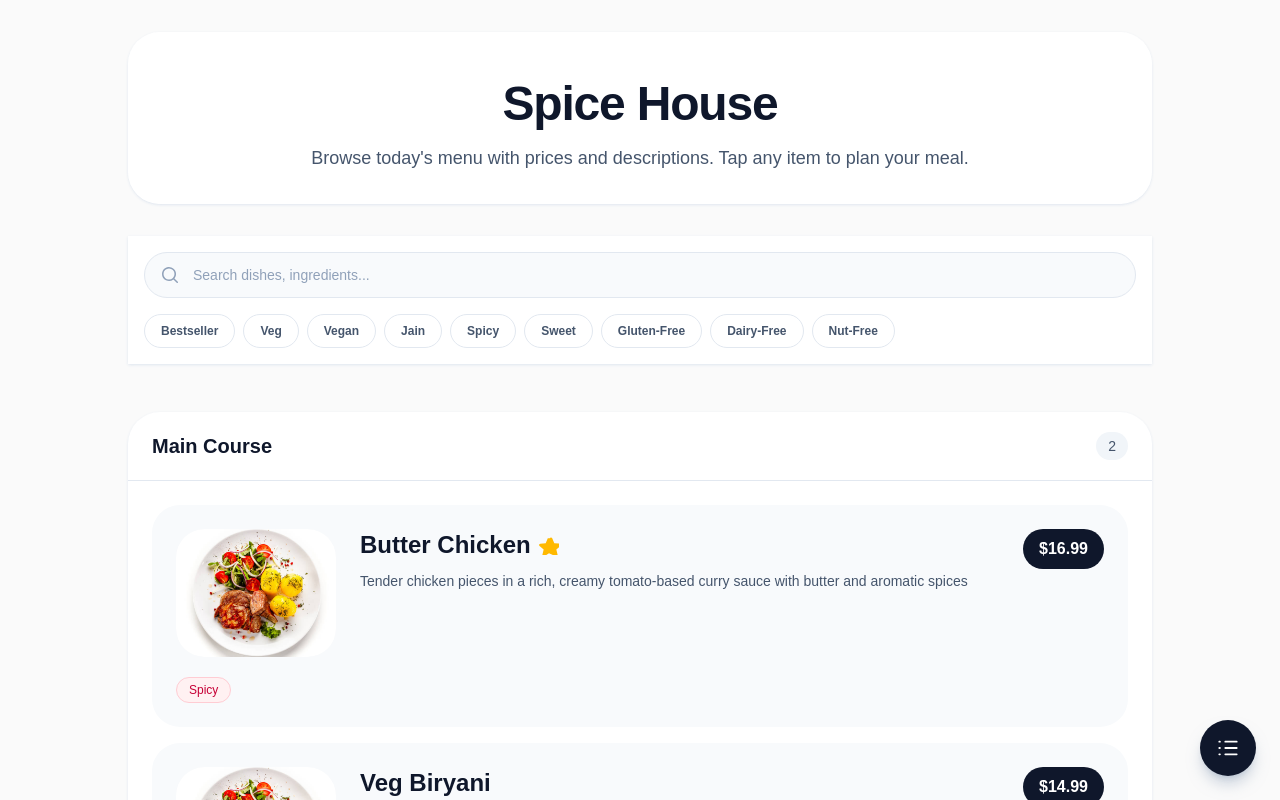
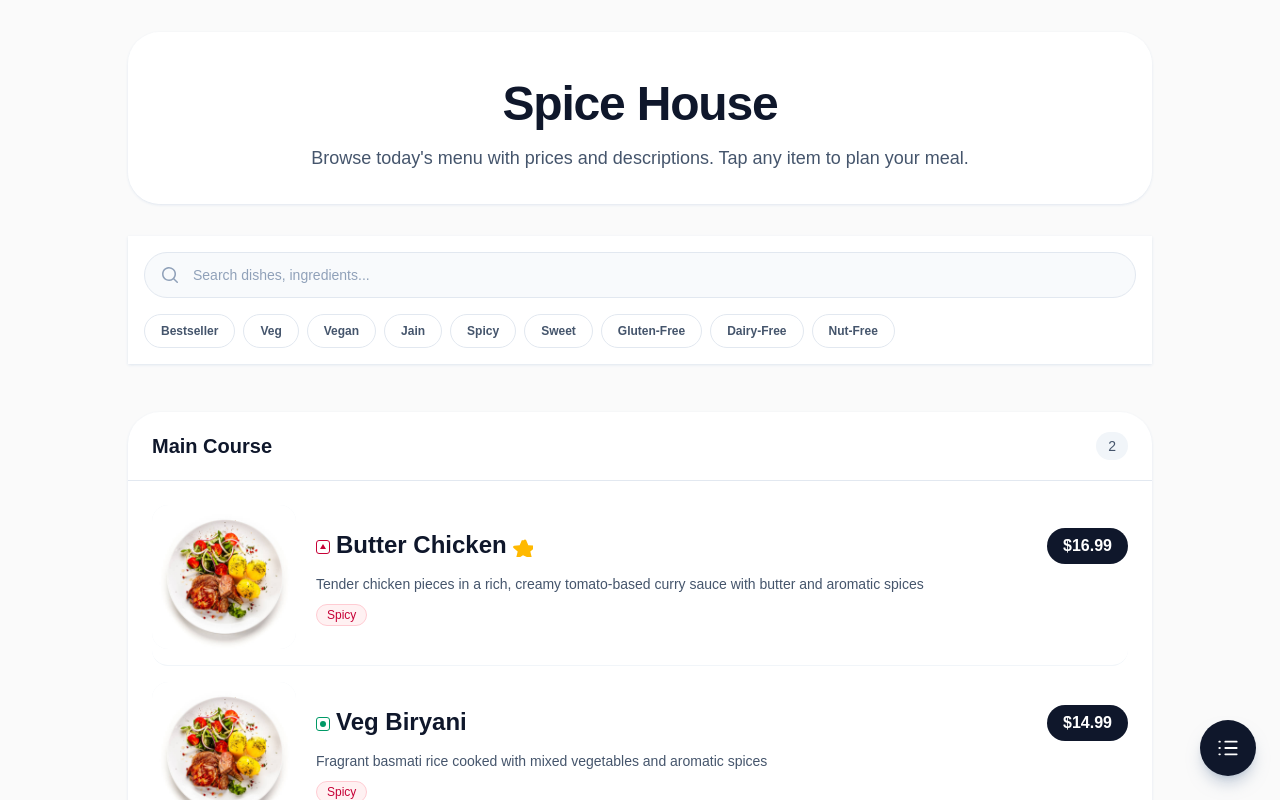
Before and after one commit to Saaaaaad3/Platerra_NextJs, a Next.js app in the folder my-app/: page /restaurant/menu/1 in a window 1280 px wide. Shown: the top 800 px of the page. Built offline with nearby package versions, Linux system fonts and the light colour scheme.

Commit message:
UI look changes

```diff
--- a/my-app/app/restaurant/menu/[restaurantId]/MenuView.tsx
+++ b/my-app/app/restaurant/menu/[restaurantId]/MenuView.tsx
@@ -68,35 +68,46 @@ export default function MenuView({ menuByCategory }: MenuViewProps) {
                 {items.length}
               </span>
             </summary>
-            <div className="space-y-3 px-3 py-3 sm:space-y-4 sm:px-6 sm:py-6">
+            <div className="divide-y divide-slate-100 px-3 py-1 sm:px-6 sm:py-2">
               {items.map((item) => (
                 <button
                   key={item.itemId}
                   type="button"
                   onClick={() => setSelectedItem(item)}
-                  className="w-full overflow-hidden rounded-[1.75rem] bg-slate-50 p-3 text-left transition active:scale-[0.99] active:bg-slate-100 sm:p-6"
+                  className="flex w-full items-center gap-4 rounded-2xl py-4 text-left transition active:bg-slate-50 sm:gap-5"
                 >
-                  <div className="flex flex-col gap-3 sm:flex-row sm:items-start sm:gap-6">
-                    <div className="relative h-28 w-full overflow-hidden rounded-[1.75rem] bg-slate-100 sm:h-32 sm:w-40 sm:flex-shrink-0">
+                  <div className="relative h-32 w-32 flex-shrink-0 overflow-hidden rounded-2xl bg-slate-100 sm:h-36 sm:w-36">
                     <Image
                       src={item.itemImages?.[0] ?? "/img/DummyDishImage.jpg"}
                       alt={`${item.itemName} thumbnail`}
                       fill
                       className="object-cover"
+                      sizes="(min-width: 640px) 9rem, 8rem"
                     />
                   </div>
 
-                    <div className="flex-1">
-                      <div className="flex flex-col gap-2 sm:flex-row sm:items-start sm:justify-between sm:gap-4">
-                        <div>
-                          <h2 className="flex items-center gap-2 text-lg font-semibold text-slate-900 sm:text-2xl">
+                  <div className="min-w-0 flex-1">
+                    <div className="flex items-start justify-between gap-3">
+                    <h2 className="text-lg font-semibold leading-snug text-slate-900 sm:text-2xl">
+                      <span
+                        className={`mr-1.5 inline-flex h-3.5 w-3.5 items-center justify-center rounded-[3px] border align-middle ${
+                          item.itemIsVeg ? "border-emerald-600" : "border-rose-700"
+                        }`}
+                        aria-label={item.itemIsVeg ? "Vegetarian" : "Non-vegetarian"}
+                      >
+                        {item.itemIsVeg ? (
+                          <span className="h-1.5 w-1.5 rounded-full bg-emerald-600" />
+                        ) : (
+                          <span className="h-0 w-0 border-x-[3px] border-b-[5px] border-x-transparent border-b-rose-700" />
+                        )}
+                      </span>
                       {item.itemName}
                       {item.itemBestSeller && (
                         <svg
                           xmlns="http://www.w3.org/2000/svg"
                           viewBox="0 0 20 20"
                           fill="currentColor"
-                                className="h-5 w-5 flex-shrink-0 text-amber-400"
+                          className="ml-1.5 inline h-4 w-4 align-middle text-amber-400 sm:h-5 sm:w-5"
                           aria-label="Bestseller"
                           role="img"
                         >
@@ -108,27 +119,25 @@ export default function MenuView({ menuByCategory }: MenuViewProps) {
                         </svg>
                       )}
                     </h2>
-                          <p className="mt-1 line-clamp-2 text-sm leading-6 text-slate-600 sm:mt-2">
+                    <span className="hidden flex-shrink-0 rounded-full bg-slate-900 px-4 py-1.5 text-base font-semibold text-white sm:inline-flex">
+                      ${item.itemPrice}
+                    </span>
+                    </div>
+                    <p className="mt-1.5 line-clamp-2 text-sm leading-5 text-slate-600 sm:mt-2 sm:leading-6">
                       {item.itemDescription}
                     </p>
-                        </div>
-                        <div className="inline-flex self-start rounded-full bg-slate-900 px-4 py-2 text-md font-semibold text-white">
-                          ${item.itemPrice}
-                        </div>
-                      </div>
-                    </div>
-                  </div>
-                  <div className="mt-3 flex flex-wrap gap-2 text-xs text-slate-500 sm:mt-5">
-                    {item.itemIsVeg && (
-                      <span className="rounded-full border border-emerald-200 bg-emerald-50 px-3 py-1 text-emerald-700">
-                        Veg
-                      </span>
-                    )}
+                    <div className="mt-2 flex items-center justify-between gap-2">
+                      <div className="flex flex-wrap gap-1.5">
                         {item.itemSpicy && (
-                      <span className="rounded-full border border-rose-200 bg-rose-50 px-3 py-1 text-rose-700">
+                          <span className="rounded-full border border-rose-200 bg-rose-50 px-2.5 py-0.5 text-xs text-rose-700">
                             Spicy
                           </span>
                         )}
+                      </div>
+                      <span className="flex-shrink-0 rounded-full bg-slate-900 px-3 py-1 text-sm font-semibold text-white sm:hidden">
+                        ${item.itemPrice}
+                      </span>
+                    </div>
                   </div>
                 </button>
               ))}
```
Lines whose indentation alone changed are shown as unchanged.
